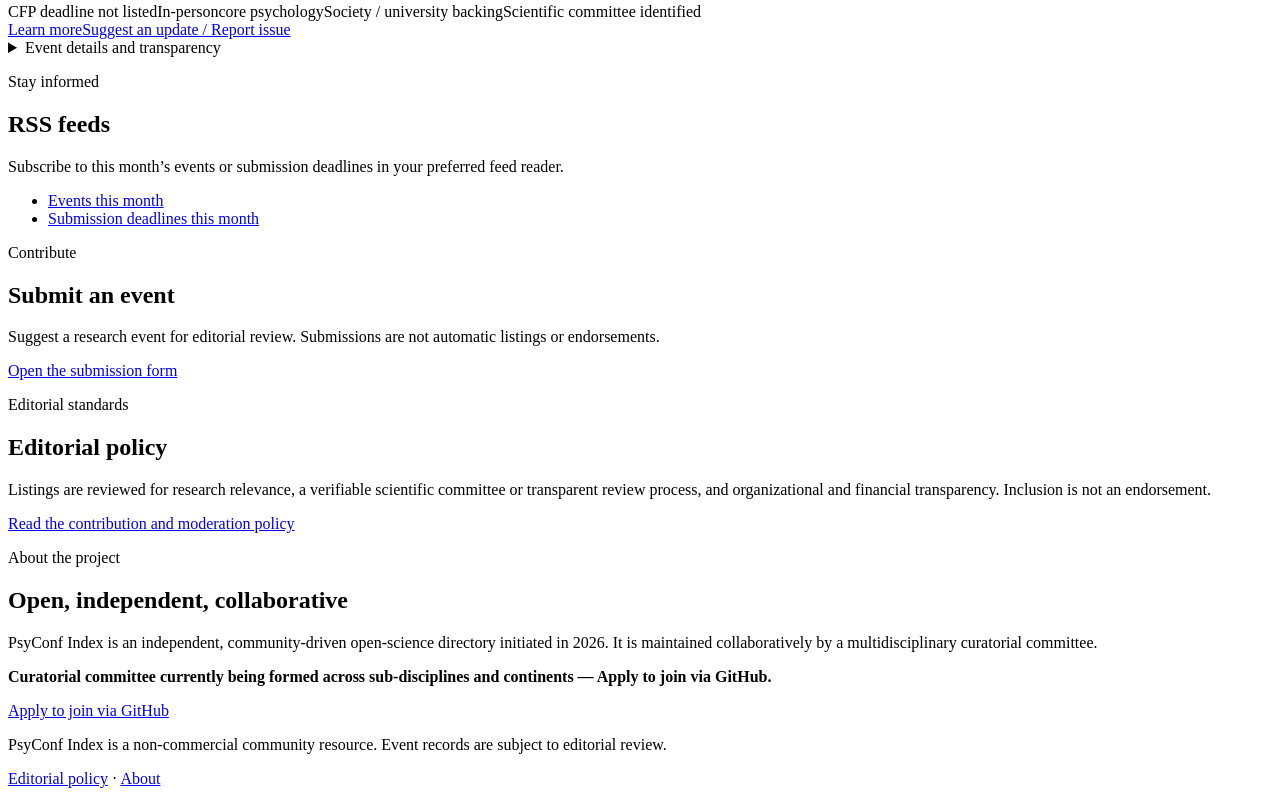
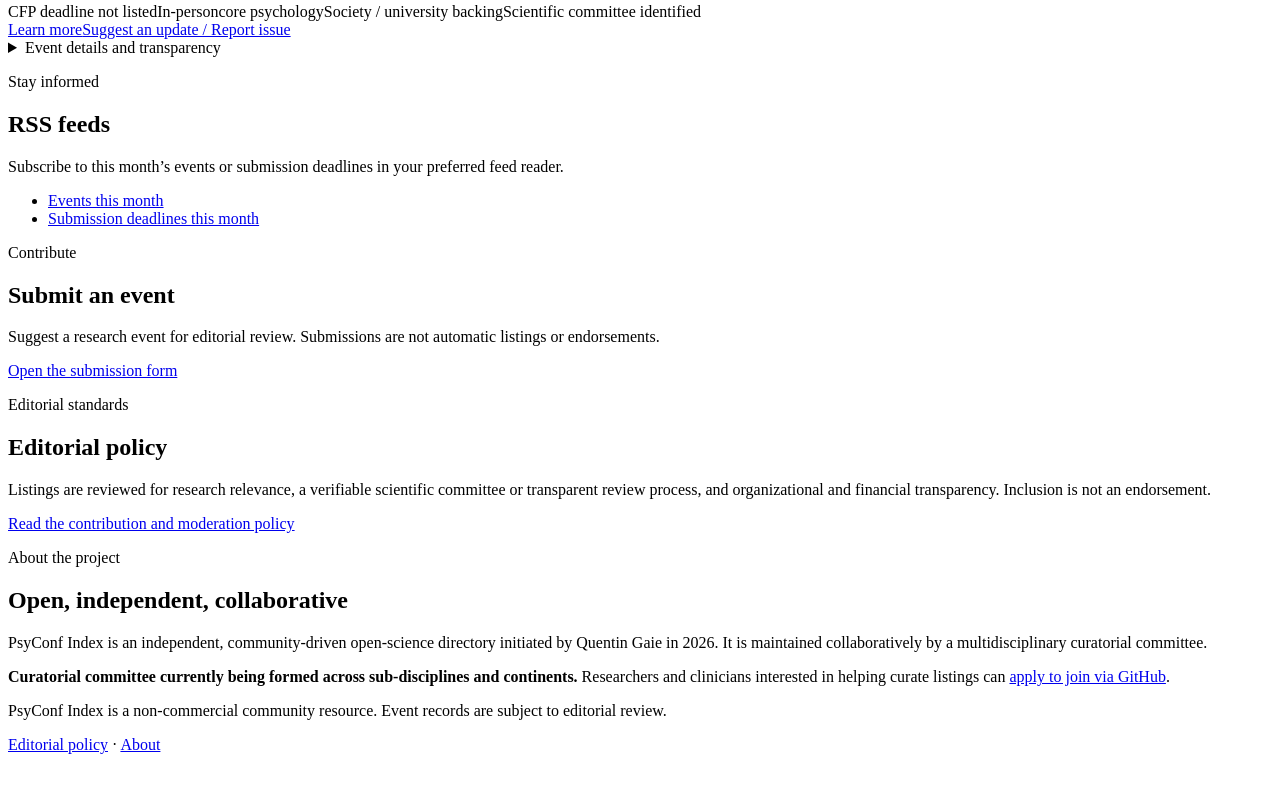
Before and after one commit to psyconf-index/psyconf-index.github.io, a website with bundled scripts: page index.html in a window 1280 px wide. Shown: the part 1537-2341 px from the top of the page. After the commit the page ends 2307 px from the top, so only its background shows below. Built offline with nearby package versions, Linux system fonts and the light colour scheme.

Commit message:
Update 'About the project' section in index.html
Replaced the old 'About the project' section with a new section that includes updated information about the project and a call for curatorial committee applications.

```diff
--- a/index.html
+++ b/index.html
@@ -92,7 +92,7 @@
       <p id="load-error" class="error-message" role="alert" hidden>The directory data could not be loaded. Please try again later.</p>
     </section>
 
-    <section class="container info-grid" aria-label="Project information">
+<section class="container info-grid" aria-label="Project information">
       <article id="rss" class="info-panel">
         <p class="eyebrow">Stay informed</p><h2>RSS feeds</h2>
         <p>Subscribe to this month’s events or submission deadlines in your preferred feed reader.</p>
@@ -111,12 +111,17 @@
         <p>Listings are reviewed for research relevance, a verifiable scientific committee or transparent review process, and organizational and financial transparency. Inclusion is not an endorsement.</p>
         <a id="policy-link" href="#editorial-policy">Read the contribution and moderation policy</a>
       </article>
-      <article id="about" class="info-panel">
-        <p class="eyebrow">About the project</p><h2>Open, independent, collaborative</h2>
-        <p>PsyConf Index is an independent, community-driven open-science directory initiated in 2026. It is maintained collaboratively by a multidisciplinary curatorial committee.</p>
-        <p><strong>Curatorial committee currently being formed across sub-disciplines and continents — Apply to join via GitHub.</strong></p>
-        <a id="join-committee-link" href="#about">Apply to join via GitHub</a>
-      </article>
+    </section>
+
+    <section id="about" class="about-section" aria-labelledby="about-title">
+      <div class="container">
+        <div class="about-content">
+          <p class="eyebrow">About the project</p>
+          <h2 id="about-title">Open, independent, collaborative</h2>
+          <p>PsyConf Index is an independent, community-driven open-science directory initiated by Quentin Gaie in 2026. It is maintained collaboratively by a multidisciplinary curatorial committee.</p>
+          <p class="about-call"><strong>Curatorial committee currently being formed across sub-disciplines and continents.</strong> Researchers and clinicians interested in helping curate listings can <a id="join-committee-link" href="#about">apply to join via GitHub</a>.</p>
+        </div>
+      </div>
     </section>
   </main>
 
```
